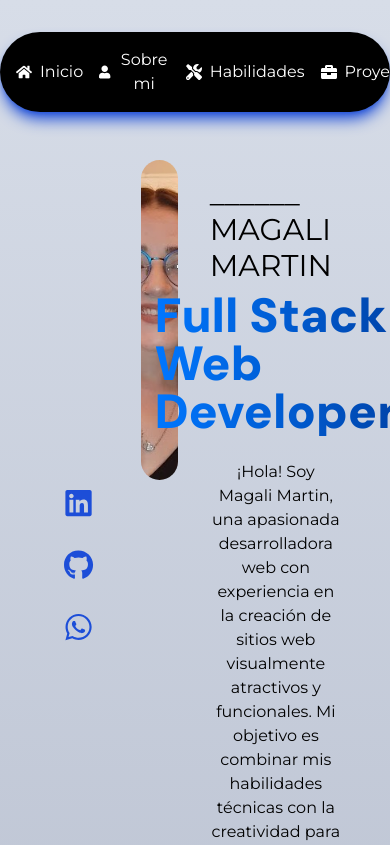
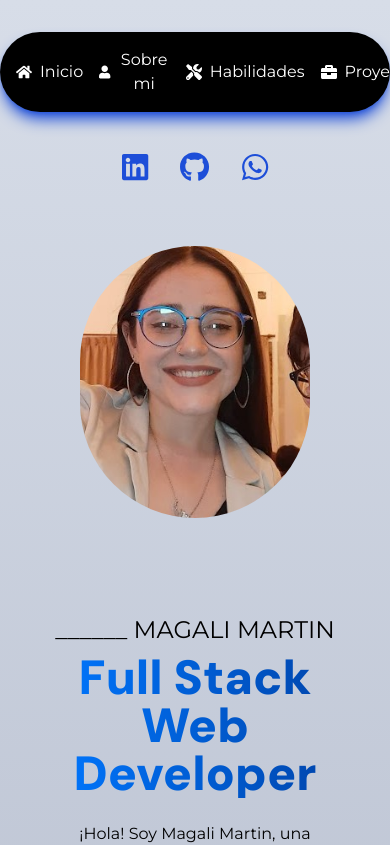
Before and after one commit to MaguiMartiin/Portfolio, a React (Vite) app: page / in a window 390 px wide. Shown: the top 845 px of the page. Built offline with nearby package versions, Linux system fonts and the light colour scheme; what tailwindcss-animated would draw is missing.

Commit message:
responsive Banner

```diff
--- a/src/views/Banner/Banner.tsx
+++ b/src/views/Banner/Banner.tsx
@@ -5,18 +5,18 @@ import { faGithub, faLinkedin, faWhatsapp } from '@fortawesome/free-brands-svg-i
 
 const Banner: React.FC = () => {
   return (
-    <div id="home" className='flex justify-center mt-[4rem] p-[3rem]'>
-      <div className='flex flex-col justify-center mt-[1.5rem]'>
+    <div id="home" className='flex justify-center mt-[4rem] p-[3rem] max-[450px]:flex-col'>
+      <div className='flex flex-col justify-center mt-[1.5rem] max-[450px]:flex-row'>
         <FontAwesomeIcon icon={faLinkedin} className='text-3xl p-[1rem] text-blue-700' />
         <FontAwesomeIcon icon={faGithub} className='text-3xl p-[1rem] text-blue-700' />
         <FontAwesomeIcon icon={faWhatsapp} className='text-3xl p-[1rem] text-blue-700' />
       </div>
       <div className="p-[2rem] mt-[1rem]">
-        <img src={Magali} alt="Fotografía de Magali Martin" className='rounded-full w-80 h-80 object-cover'/>
+        <img src={Magali} alt="Fotografía de Magali Martin" className='rounded-full w-80 h-80 object-cover max-[450px]:w-[17rem] max-[450px]:h-[17rem]'/>
       </div>
-      <div className="flex flex-col justify-center items-center mt-[4rem] w-[45%] ">
-        <h1 className='font-secondary text-3xl'>______ MAGALI MARTIN</h1>
-        <h1 className='font-primary animate-wiggle animate-once text-5xl gradient-text mt-[0.5rem]'>Full Stack Web Developer</h1>
+      <div className="flex flex-col justify-center items-center mt-[4rem] w-[45%] max-[450px]:w-full ">
+        <h1 className='font-secondary text-3xl max-[450px]:text-2xl'>______ MAGALI MARTIN</h1>
+        <h1 className='font-primary animate-wiggle animate-once text-5xl gradient-text mt-[0.5rem] max-[450px]:text-center'>Full Stack Web Developer</h1>
         <h1 className='mt-[1.5rem] font-secondary text-center '>¡Hola! Soy Magali Martin, una apasionada desarrolladora web con experiencia en la creación de sitios web visualmente atractivos y funcionales. Mi objetivo es combinar mis habilidades técnicas con la creatividad para construir soluciones web sorprendentes.</h1>
         <div className='flex justify-center'>
           <button className='bg-blue-700 mt-[1.5rem] w-fit p-[0.8rem] justify-self-center rounded-xl text-xl font-secondary text-white'>Contáctame!</button>
```
